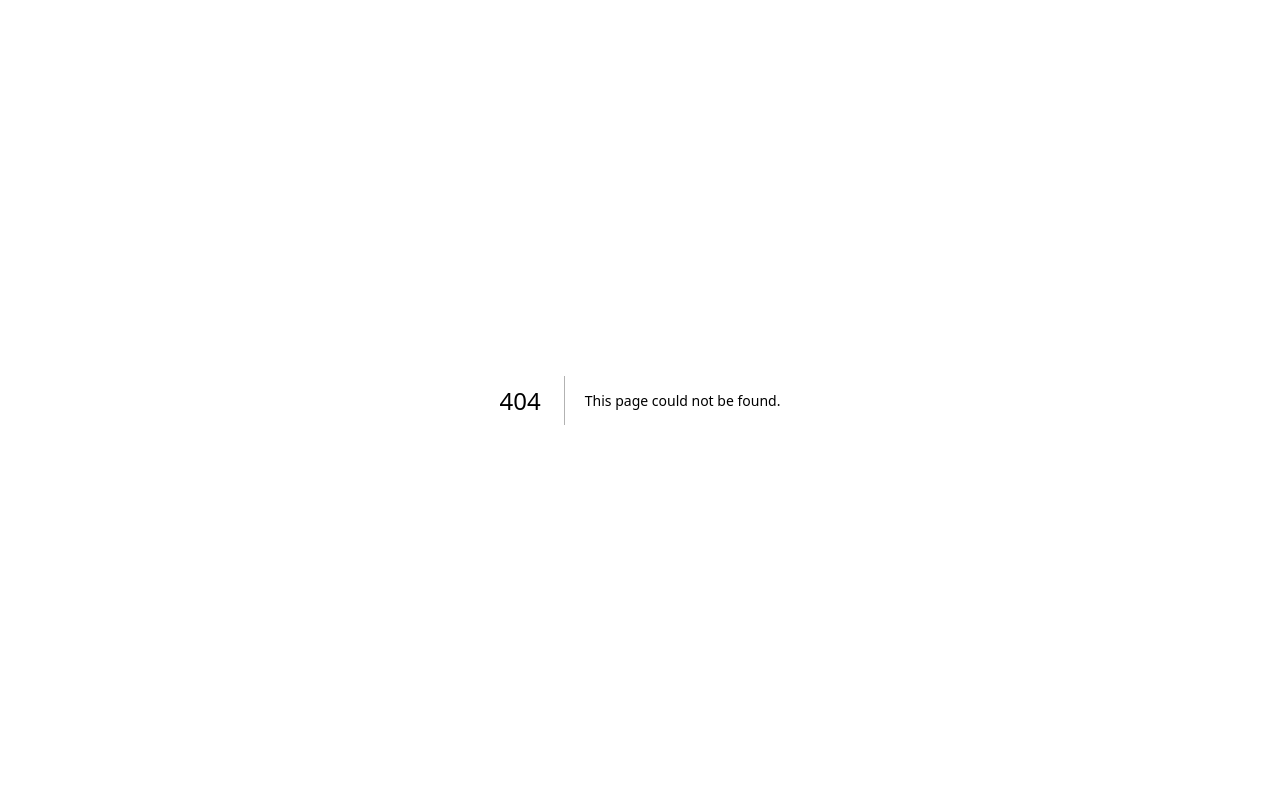
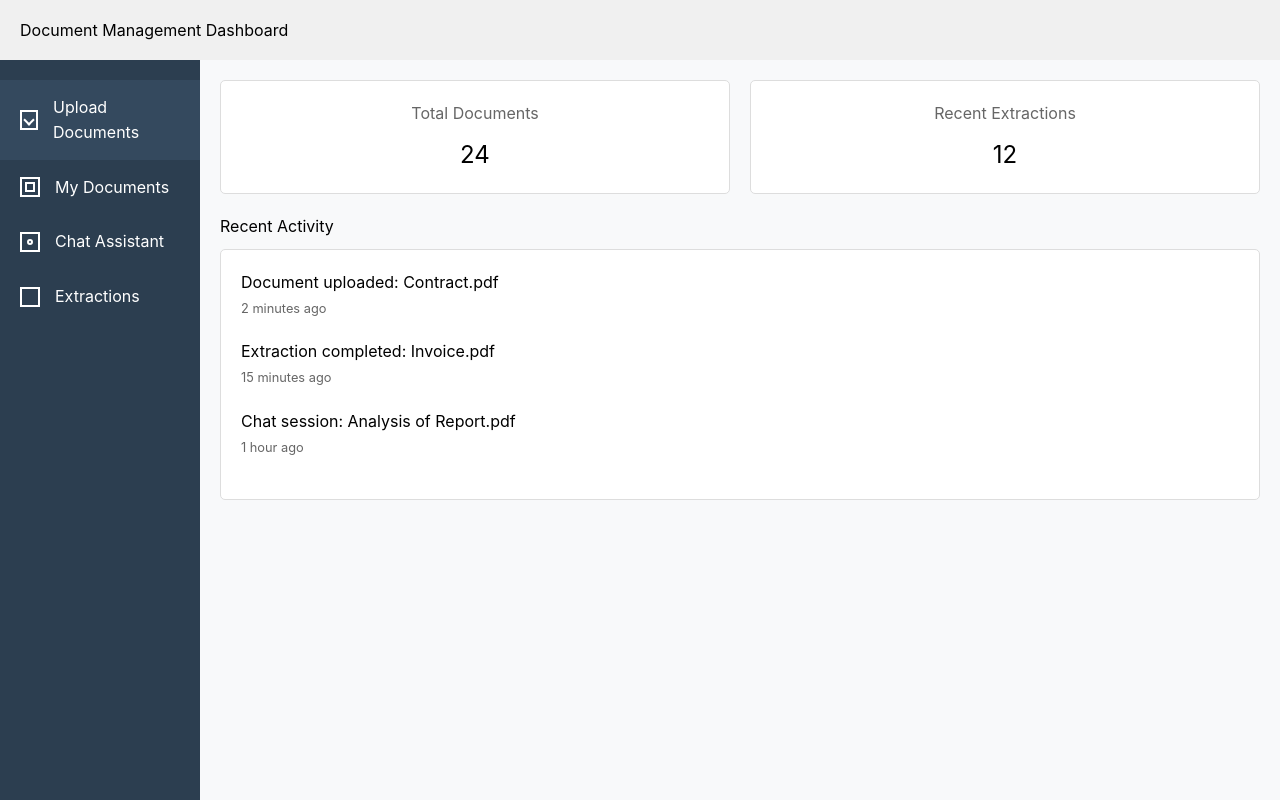
Before and after one commit to esraekz/EU_AI_Compliance, a Next.js app in the folder frontend/: page /dashboard in a window 1280 px wide. Before the commit this address had no page. Built offline with nearby package versions, Linux system fonts and the light colour scheme.

Commit message:
added main dashboard

```diff
--- /dev/null
+++ b/frontend/src/components/Dashboard.module.css
@@ -0,0 +1,139 @@
+.dashboard {
+    display: grid;
+    grid-template-areas:
+      "header header"
+      "sidebar main";
+    grid-template-columns: 200px 1fr;
+    grid-template-rows: 60px auto;
+    height: 100vh;
+  }
+
+  /* Header */
+  .header {
+    grid-area: header;
+    background-color: #f0f0f0;
+    display: flex;
+    align-items: center;
+    padding: 0 20px;
+  }
+
+  /* Sidebar */
+  .sidebar {
+    grid-area: sidebar;
+    background-color: #2c3e50;
+    padding: 20px 0;
+  }
+
+  .navItem {
+    display: flex;
+    align-items: center;
+    padding: 15px 20px;
+    color: white;
+    cursor: pointer;
+  }
+
+  .navItem .icon {
+    width: 20px;
+    height: 20px;
+    margin-right: 15px;
+    border: 2px solid white;
+    display: flex;
+    justify-content: center;
+    align-items: center;
+  }
+
+  .navItem .icon .arrowUp {
+    width: 8px;
+    height: 8px;
+    border-left: 2px solid white;
+    border-bottom: 2px solid white;
+    transform: rotate(-45deg);
+  }
+
+  .navItem .icon .box {
+    width: 10px;
+    height: 10px;
+    border: 2px solid white;
+  }
+
+  .navItem .icon .chat {
+    width: 6px;
+    height: 6px;
+    border-radius: 50%;
+    border: 2px solid white;
+  }
+
+  .navItem .icon .cross::before,
+  .navItem .icon .cross::after {
+    content: '';
+    position: absolute;
+    top: 50%;
+    left: 50%;
+    width: 10px;
+    height: 2px;
+    background: white;
+    transform-origin: center;
+  }
+
+  .navItem:hover,
+  .navItem.active {
+    background-color: #34495e;
+  }
+
+  /* Main Content */
+  .mainContent {
+    grid-area: main;
+    background-color: #f8f9fa;
+    padding: 20px;
+  }
+
+  .stats {
+    display: flex;
+    gap: 20px;
+  }
+
+  .statBox {
+    flex: 1;
+    background-color: white;
+    padding: 20px;
+    border: 1px solid #ddd;
+    border-radius: 5px;
+    text-align: center;
+  }
+
+  .statBox p {
+    color: #666;
+    margin: 0;
+  }
+
+  .statBox h2 {
+    margin: 10px 0 0;
+    font-size: 24px;
+  }
+
+  .recentActivity {
+    margin-top: 20px;
+  }
+
+  .recentActivity h3 {
+    margin-bottom: 10px;
+  }
+
+  .activityList {
+    background-color: white;
+    border: 1px solid #ddd;
+    padding: 20px;
+    border-radius: 5px;
+  }
+
+  .activityItem {
+    margin-bottom: 20px;
+  }
+
+  .activityItem p {
+    margin: 0;
+  }
+
+  .activityItem small {
+    color: #666;
+  }
--- /dev/null
+++ b/frontend/src/components/Dashboard.tsx
@@ -0,0 +1,79 @@
+import React from "react";
+import styles from "./Dashboard.module.css";
+
+const Dashboard: React.FC = () => {
+  return (
+    <div className={styles.dashboard}>
+      {/* Header */}
+      <header className={styles.header}>
+        <h1>Document Management Dashboard</h1>
+      </header>
+
+      {/* Sidebar */}
+      <aside className={styles.sidebar}>
+        <nav>
+          <div className={`${styles.navItem} ${styles.active}`}>
+            <div className={styles.icon}>
+              <div className={styles.arrowUp}></div>
+            </div>
+            <span>Upload Documents</span>
+          </div>
+          <div className={styles.navItem}>
+            <div className={styles.icon}>
+              <div className={styles.box}></div>
+            </div>
+            <span>My Documents</span>
+          </div>
+          <div className={styles.navItem}>
+            <div className={styles.icon}>
+              <div className={styles.chat}></div>
+            </div>
+            <span>Chat Assistant</span>
+          </div>
+          <div className={styles.navItem}>
+            <div className={styles.icon}>
+              <div className={styles.cross}></div>
+            </div>
+            <span>Extractions</span>
+          </div>
+        </nav>
+      </aside>
+
+      {/* Main Content */}
+      <main className={styles.mainContent}>
+        {/* Quick Stats */}
+        <section className={styles.stats}>
+          <div className={styles.statBox}>
+            <p>Total Documents</p>
+            <h2>24</h2>
+          </div>
+          <div className={styles.statBox}>
+            <p>Recent Extractions</p>
+            <h2>12</h2>
+          </div>
+        </section>
+
+        {/* Recent Activity */}
+        <section className={styles.recentActivity}>
+          <h3>Recent Activity</h3>
+          <div className={styles.activityList}>
+            <div className={styles.activityItem}>
+              <p>Document uploaded: Contract.pdf</p>
+              <small>2 minutes ago</small>
+            </div>
+            <div className={styles.activityItem}>
+              <p>Extraction completed: Invoice.pdf</p>
+              <small>15 minutes ago</small>
+            </div>
+            <div className={styles.activityItem}>
+              <p>Chat session: Analysis of Report.pdf</p>
+              <small>1 hour ago</small>
+            </div>
+          </div>
+        </section>
+      </main>
+    </div>
+  );
+};
+
+export default Dashboard;
--- /dev/null
+++ b/frontend/src/pages/dashboard.tsx
@@ -0,0 +1,8 @@
+import React from "react";
+import Dashboard from "../components/Dashboard";
+
+const DashboardPage: React.FC = () => {
+  return <Dashboard />;
+};
+
+export default DashboardPage;
```
